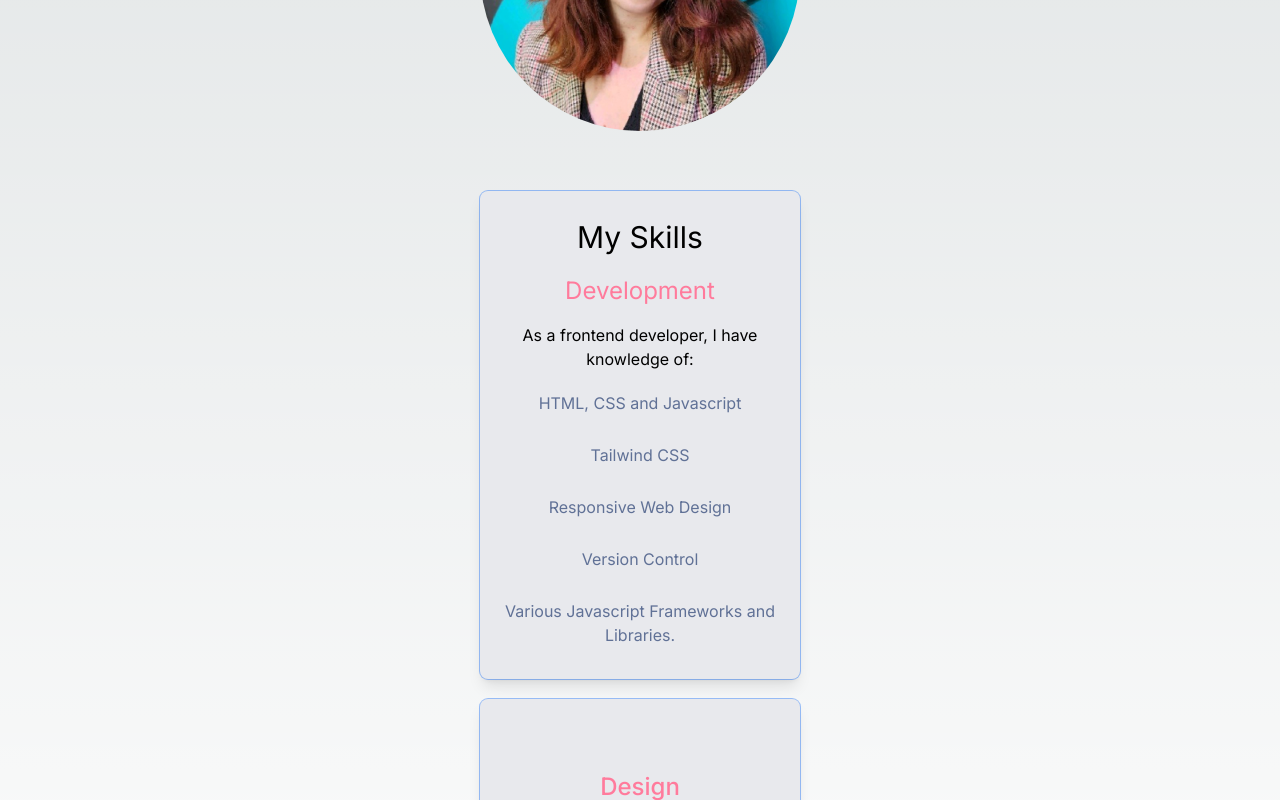
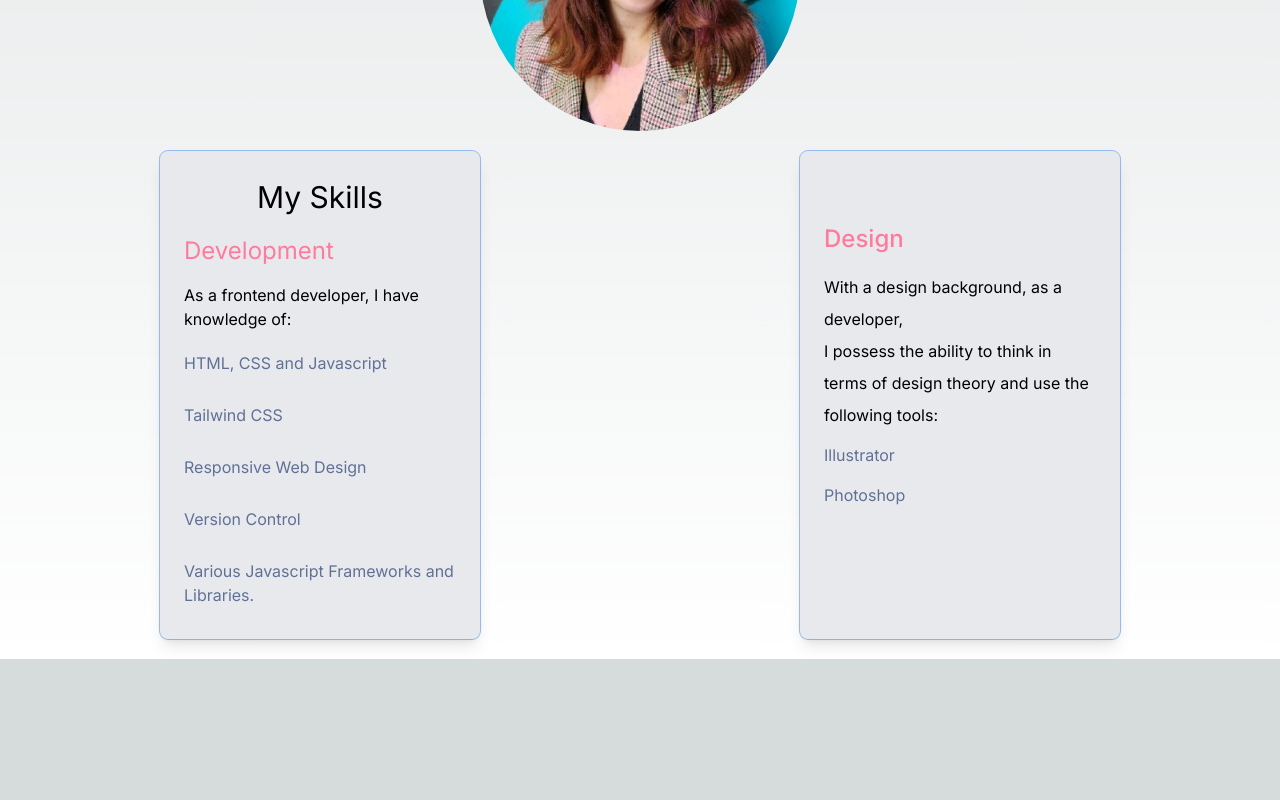
Before and after one commit to Efury1/myportfolio, a Next.js app: page / in a window 1280 px wide. Shown: the part 800-1600 px from the top of the page. After the commit the page ends 1459 px from the top, so only its background shows below. Built offline with nearby package versions, Linux system fonts and the light colour scheme.

Commit message:
two columns

```diff
--- a/src/app/page.tsx
+++ b/src/app/page.tsx
@@ -35,8 +35,7 @@ export default function Home() {
         </div>
         </section>
         <section>
-        <div className="text-center p-10">
-
+        <div className="columns-2 md:columns-2 grid grid-cols-2 ">
           <div className="group block max-w-xs mx-auto rounded-lg p-6 bg-white ring-1 ring-slate-900/5 shadow-lg space-y-3 hover:bg-sky-500 hover:ring-sky-500 pd-5 my-5">
                 <h3 className="text-3xl flex justify-center gap-1 py-1">My Skills</h3>
                 <h3 className="text-2xl py-1 text-pink">Development</h3>
@@ -56,7 +55,6 @@ export default function Home() {
                   <p className=" text-blue">Photoshop</p>
               </p>
             </div>
-
           </div>
         </section>
     </main>
```
Lines whose indentation alone changed are shown as unchanged.
